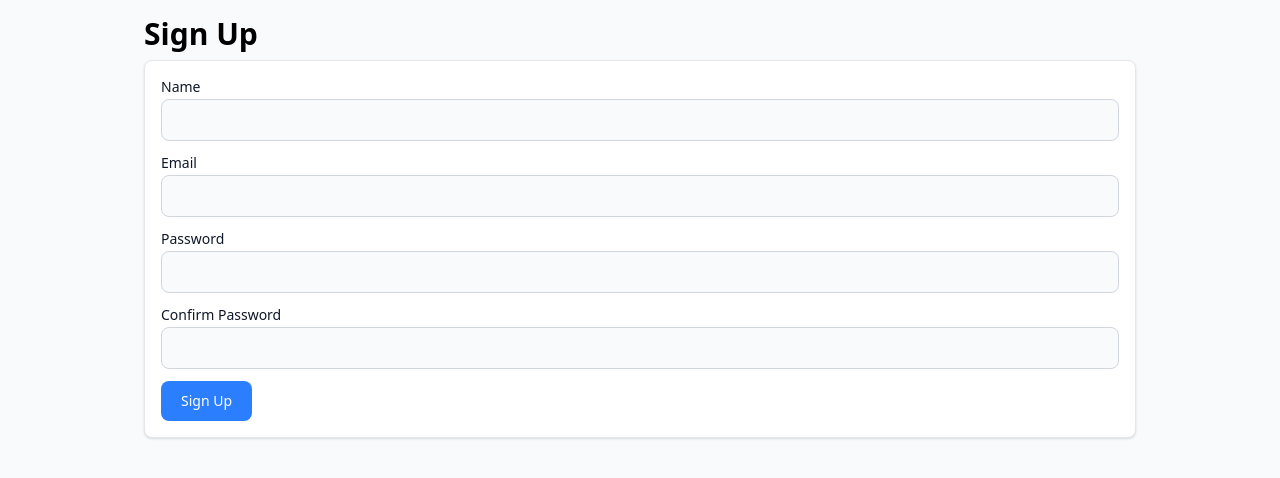
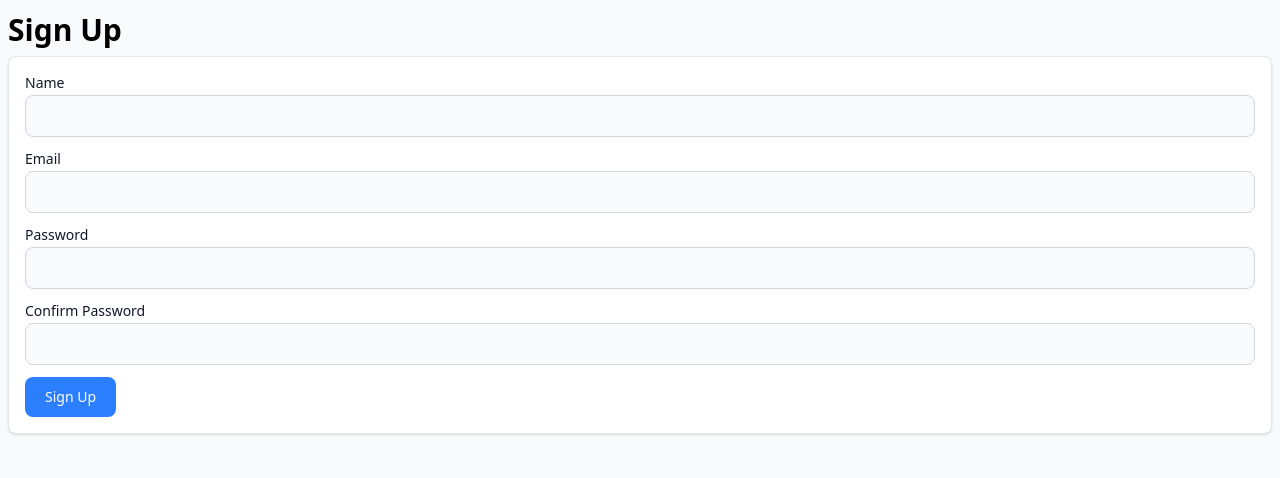
Before and after one commit to maximilianoluci/task-app-frontend, a Vue app: page /sign-up in a window 1280 px wide. Shown: the top 478 px of the page. Built offline with nearby package versions, Linux system fonts and the light colour scheme.

Commit message:
feat: enhance layout

```diff
--- a/src/App.vue
+++ b/src/App.vue
@@ -1,5 +1,7 @@
 <template>
-  <RouterView />
+  <div class="mx-auto max-w-7xl px-2 py-3">
+    <RouterView />
+  </div>
 </template>
 
 <script setup lang="ts">
--- a/src/modules/auth/views/LogIn.vue
+++ b/src/modules/auth/views/LogIn.vue
@@ -7,7 +7,6 @@
     closable
     @click="clearMessage"
   />
-  <div class="mx-auto mt-4 w-5xl">
   <h1 class="mb-2">Log In</h1>
   <CardComponent padding="sm">
     <div class="space-y-3">
@@ -37,7 +36,6 @@
       </ButtonComponent>
     </div>
   </CardComponent>
-  </div>
 </template>
 
 <script setup lang="ts">
--- a/src/modules/auth/views/SignUp.vue
+++ b/src/modules/auth/views/SignUp.vue
@@ -7,7 +7,7 @@
     closable
     @click="clearMessage"
   />
-  <div class="relative z-0 mx-auto mt-4 max-w-5xl px-4">
+  <div class="relative z-0 mx-auto">
     <h1 class="mb-2">Sign Up</h1>
     <CardComponent padding="sm">
       <div class="space-y-3">
```
Lines whose indentation alone changed are shown as unchanged.
